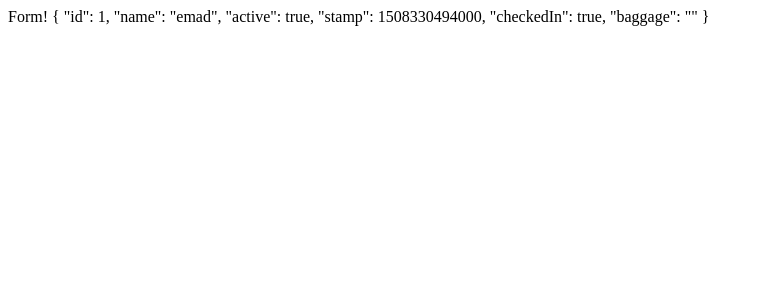
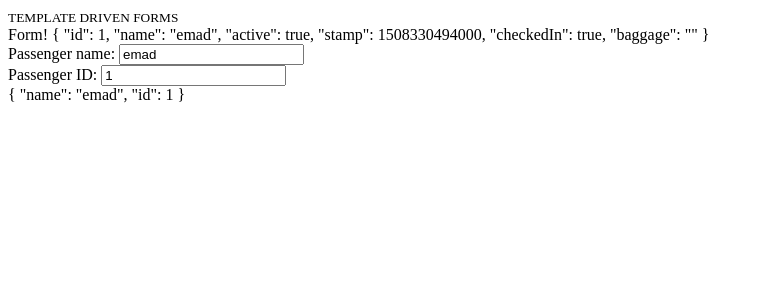
Before and after one commit to starmarketing/Angular-UltimateCourse, an Angular app: page / in a window 1280 px wide. Shown: the top 300 px of the page, without its empty margins (0-762 px from the left). Built offline with nearby package versions, Linux system fonts and the light colour scheme; data requests are answered from the project's data file.

Commit message:
Added TEMPLATE DRIVEN FORM in passenger viewer

```diff
--- a/src/app/passenger-dashboard/components/passenger-form/passenger-form.component.html
+++ b/src/app/passenger-dashboard/components/passenger-form/passenger-form.component.html
@@ -1,3 +1,15 @@
-<form>
-    Form! {{detail | json}}
+<small>TEMPLATE DRIVEN FORMS</small>
+<form #form="ngForm" novalidate>
+  Form! {{ detail | json }}
+  <div>
+    Passenger name:
+    <input type="text" name="name" [ngModel]="detail?.name" />
+  </div>
+
+  <div>
+    Passenger ID:
+    <input type="number" name="id" [ngModel]="detail?.id" />
+  </div>
+
+  {{ form.value | json }}
 </form>
```
